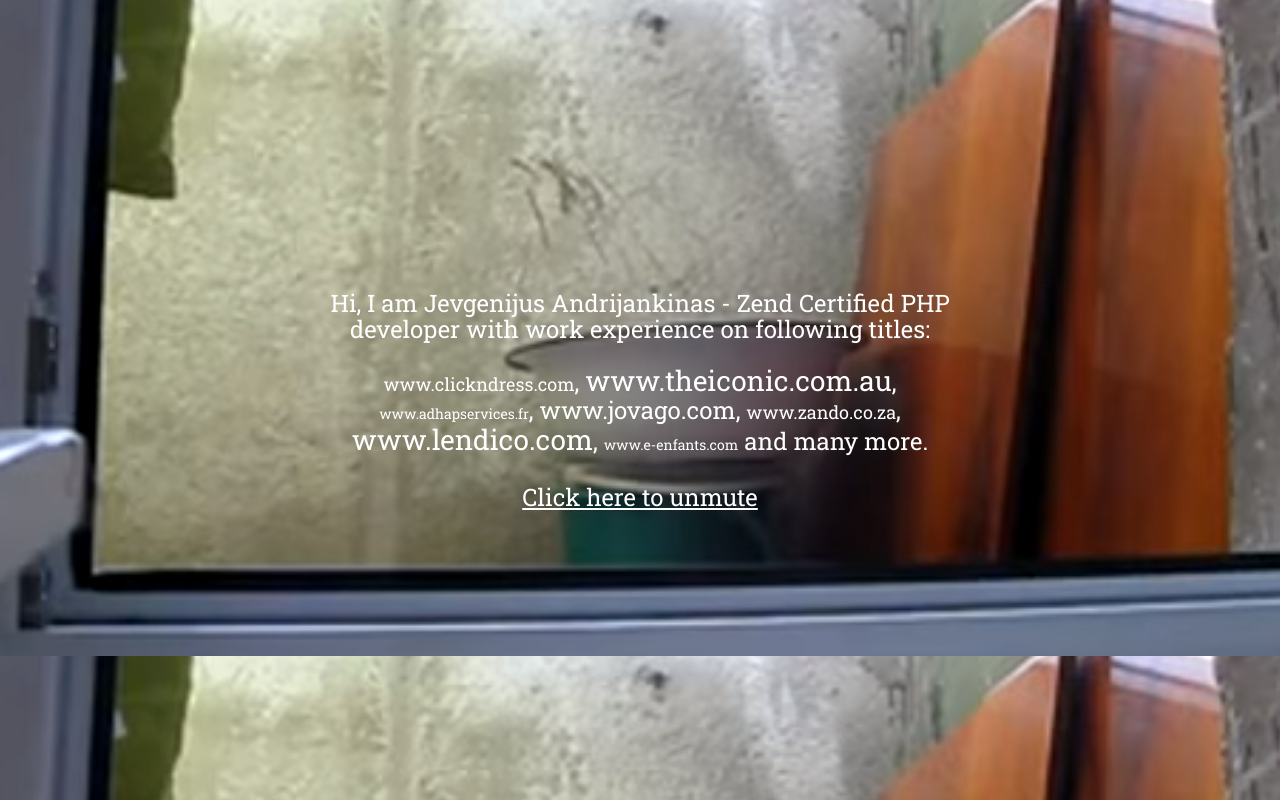
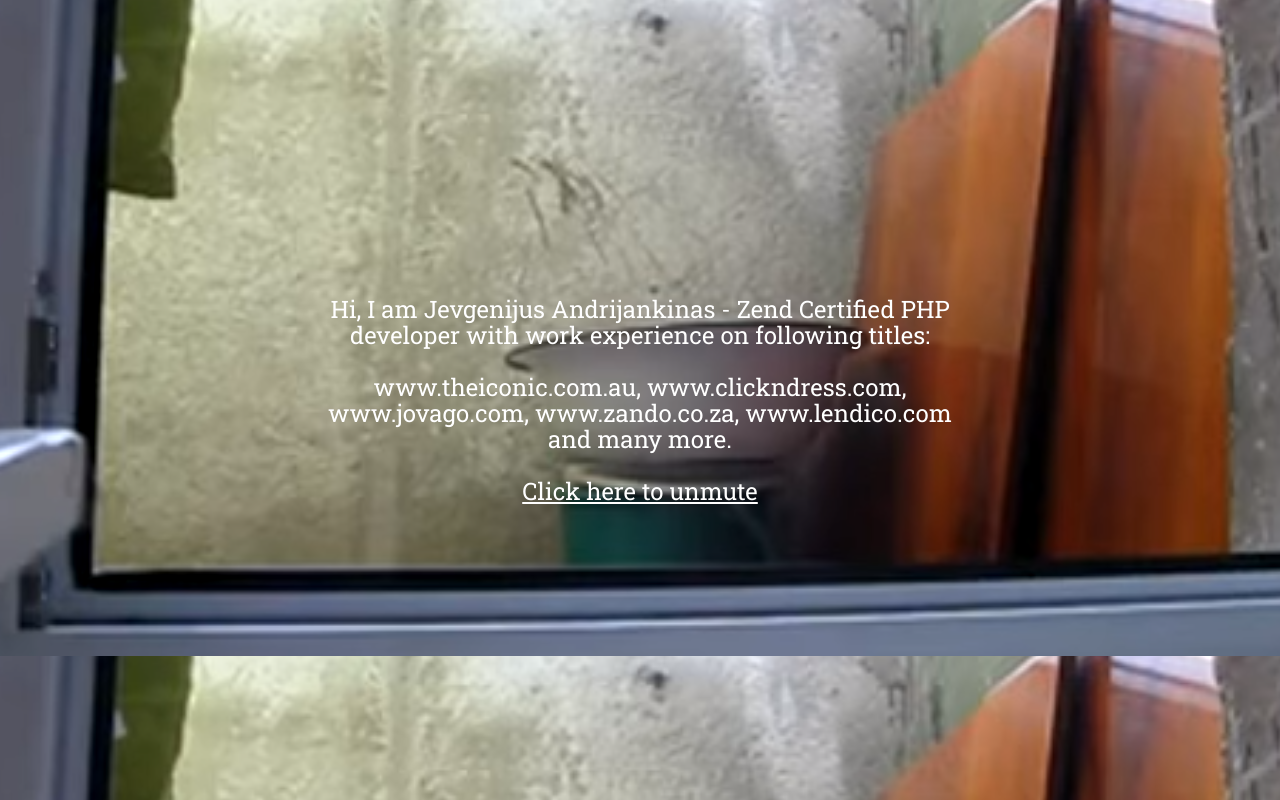
Before and after one commit to jevgenijusr/homepage, a plain HTML site: page index.html in a window 1280 px wide. Drawn offline with Linux system fonts and the light colour scheme; a script that the page names is missing.

Commit message:
website update

```diff
--- a/index.html
+++ b/index.html
@@ -77,7 +77,7 @@
 
 <div class="cover">
     <div class="hi">
-        Hi, I am Jevgenijus Andrijankinas - Zend Certified PHP developer with work experience on following titles: <br/> <br/> <span class="medium">www.clickndress.com</span>, <span class="large">www.theiconic.com.au</span>, <span class="small">www.adhapservices.fr</span>, www.jovago.com, <span class="medium">www.zando.co.za</span>, <span class="large">www.lendico.com</span>, <span class="small">www.e-enfants.com</span> and many more.
+        Hi, I am Jevgenijus Andrijankinas - Zend Certified PHP developer with work experience on following titles: <br/> <br/> www.theiconic.com.au, www.clickndress.com, www.jovago.com, www.zando.co.za, www.lendico.com and many more.
         <br/><br/>
         <span class="unmute">Click here to unmute</span>
     </div>
```
